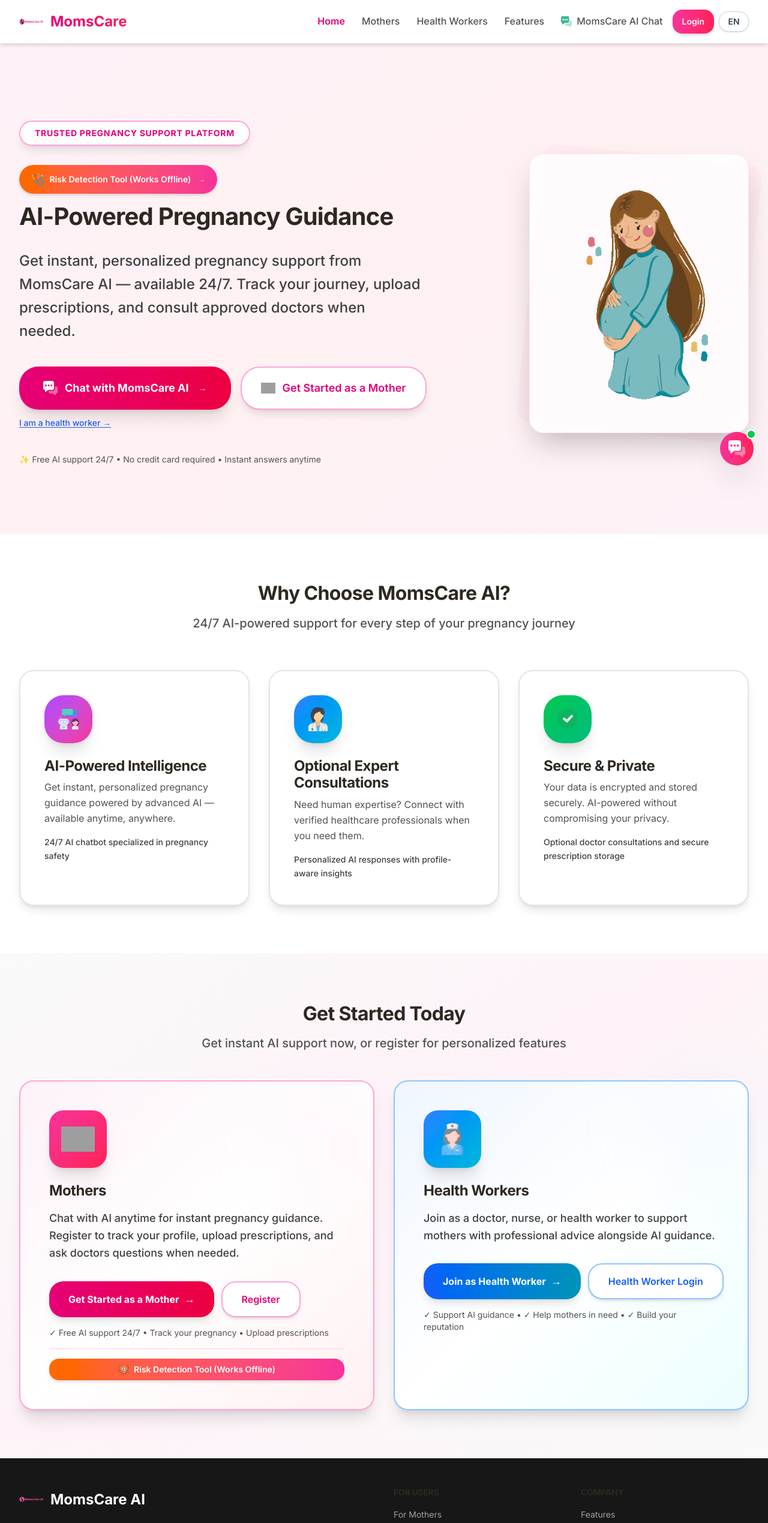
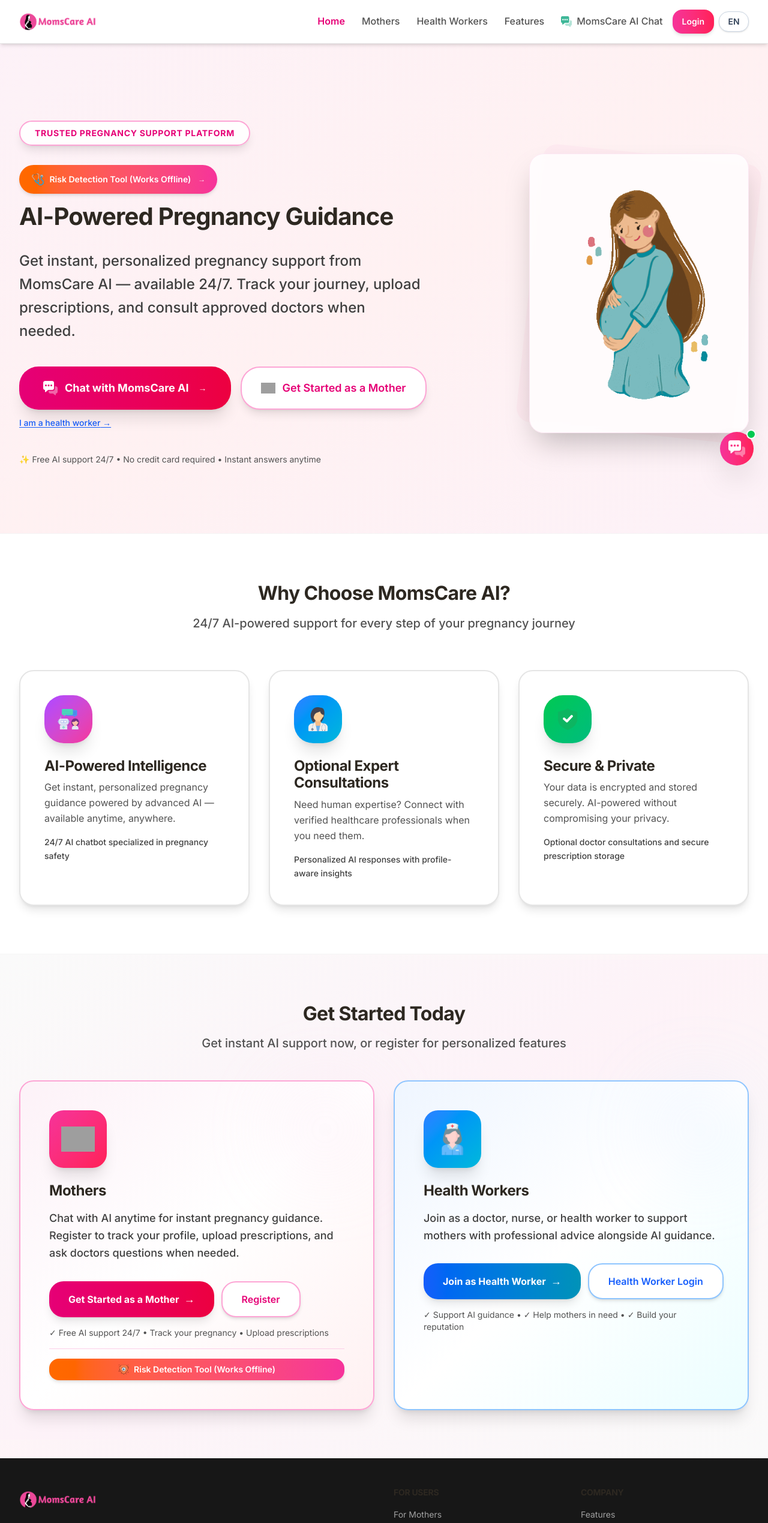
Before and after one commit to dev-fuadhasan/buildathon, a Next.js app: page / in a window 1280 px wide. Shown: the top 2539 px of the page at 60% size. Built offline with nearby package versions, Linux system fonts and the light colour scheme; grey boxes are pictures that could not be loaded.

Commit message:
fix: Remove MomsCare text, show only logo image - Remove text label from header logo - Remove text label from footer logo - Increase logo size to w-24 h-8 (mobile) and w-32 h-10 (desktop) - Logo now displays standalone without text

```diff
--- a/app/page.tsx
+++ b/app/page.tsx
@@ -332,8 +332,8 @@ export default function Home() {
         <div className="max-w-7xl mx-auto px-4 sm:px-6 lg:px-8 py-12">
           <div className="grid grid-cols-1 md:grid-cols-4 gap-8 mb-8">
             <div className="col-span-1 md:col-span-2">
-              <div className="flex items-center gap-3 mb-4">
-                <div className="relative w-10 h-10 flex-shrink-0">
+              <div className="flex items-center mb-4">
+                <div className="relative w-32 h-10 flex-shrink-0">
                   <Image
                     src="/mainlogo.png"
                     alt="MomsCare Logo"
@@ -341,7 +341,6 @@ export default function Home() {
                     className="object-contain"
                   />
                 </div>
-                <span className="text-2xl font-bold text-white">MomsCare AI</span>
               </div>
               <p className="text-neutral-400 text-sm leading-relaxed max-w-md">
                 24/7 AI-powered pregnancy support at your fingertips. Get instant guidance, track your progress, and access healthcare professionals when needed.
--- a/components/Layout.tsx
+++ b/components/Layout.tsx
@@ -365,8 +365,8 @@ export default function Layout({ children }: Props) {
       <header className="bg-white/95 backdrop-blur-md border-b border-neutral-200 shadow-md sticky top-0 z-50 relative">
         <div className="max-w-7xl mx-auto px-4 sm:px-6 lg:px-8 relative">
           <div className="flex items-center justify-between h-16 md:h-18">
-            <Link href="/" className="flex items-center gap-2 sm:gap-3 group">
-              <div className="relative w-8 h-8 sm:w-10 sm:h-10 flex-shrink-0">
+            <Link href="/" className="flex items-center group">
+              <div className="relative w-24 h-8 sm:w-32 sm:h-10 flex-shrink-0">
                 <Image
                   src="/mainlogo.png"
                   alt="MomsCare Logo"
@@ -375,7 +375,6 @@ export default function Layout({ children }: Props) {
                   priority
                 />
               </div>
-              <span className="text-xl sm:text-2xl font-bold gradient-text">MomsCare</span>
             </Link>
 
             <div className="flex items-center gap-2">
```
